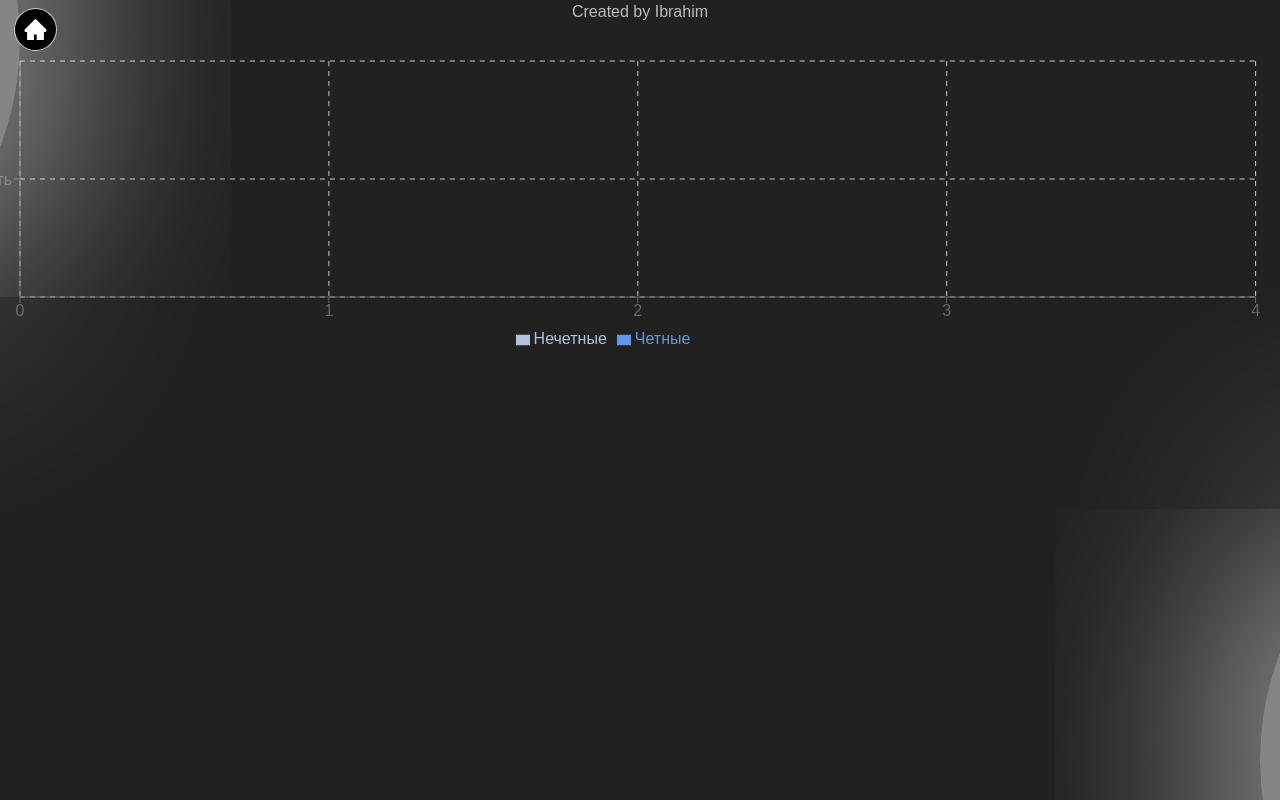
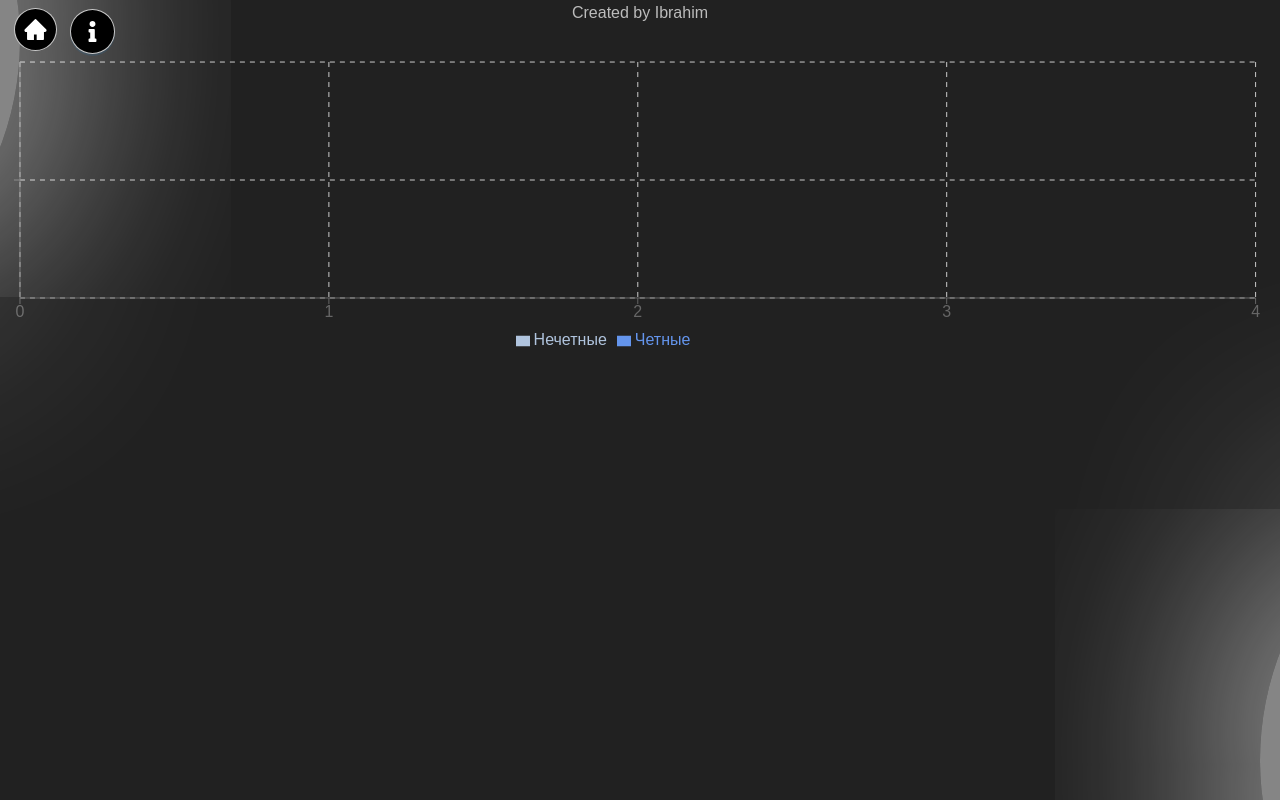
Before and after one commit to i8Rahi1m/exam-help, a Next.js app: page /statistic/1 in a window 1280 px wide. Built offline with nearby package versions, Linux system fonts and the light colour scheme.

Commit message:
bout-button

```diff
--- a/app/globals.css
+++ b/app/globals.css
@@ -9,3 +9,20 @@ body {
 .btndj::after{
   background-color: #80808056;
 }
+.custom-buton {
+  position: fixed;
+  top: 0.55rem;
+  left: 70px;
+  font-size: 21px;
+  border-radius: 9999px;
+  background-color: black;
+  z-index: 2;
+  border: 1px solid #ffffffc8;
+  transition: all 0.3s;
+  height: 45px;
+  width: 45px;
+}
+
+.custom-buton:hover {
+  box-shadow: 0px 0px 8px white;
+}
--- a/app/layout.tsx
+++ b/app/layout.tsx
@@ -16,7 +16,7 @@ export default function RootLayout({
       <body>
         <div className="fixed p-[300px] w-[200px] bg-[#ffffff73] z-1 rounded-full shadow-[0px_0px_2000px] shadow-[#ffffff] -left-[580px] -top-[260px]"></div>
         <div className="fixed p-[300px] w-[200px] bg-[#ffffff73] z-1 rounded-full shadow-[0px_0px_2000px] shadow-[#ffffff] -right-[580px] -bottom-[260px]"></div>
-        <p className="text-center text-[#bcbcbc]">Created by Ibrahim</p>
+        <p className="text-center text-[#bcbcbc] mt-[1px]">Created by Ibrahim</p>
         {children}
       </body>
     </html>
--- a/app/statistic/[title]/page.tsx
+++ b/app/statistic/[title]/page.tsx
@@ -1,5 +1,6 @@
 'use client';
 
+import AboutButton from "@/components/aboutButton/ui";
 import { HomeLink } from "@/components/homeLink/ui";
 import { Diagram } from "@/entities/diagram/ui";
 
@@ -7,8 +8,10 @@ export default function TicketPage() {
 
   return (
     <div className="">
+      <AboutButton/>
       <HomeLink/>
       <Diagram/>
+
     </div>
   );
 }
--- /dev/null
+++ b/components/aboutButton/ui.tsx
@@ -0,0 +1,20 @@
+"use client"
+
+import React from 'react';
+import { Button, Popover } from 'antd';
+import '@ant-design/v5-patch-for-react-19';
+import { FaInfo } from "react-icons/fa";
+
+const content = (
+  <div>
+    <p className='w-[350px] text-[15px] font-medium'>На этой странице билеты поделены на ЧЁТНЫЕ и НЕЧЁТНЫЕ и суммированы сложности их вопросов, для статистики.</p>
+  </div>
+);
+
+const AboutButton: React.FC = () => (
+  <Popover content={content} title="About*">
+    <Button className="custom-buton" type="primary"><FaInfo/></Button>
+  </Popover>
+);
+
+export default AboutButton;
--- a/entities/diagram/ui.tsx
+++ b/entities/diagram/ui.tsx
@@ -35,7 +35,7 @@ export const Diagram = () => {
 
   const data = [
     {
-      name: 'Сложность',
+      name: '',
       Четные: even,
       Нечетные: odd,
     },
--- a/package.json
+++ b/package.json
@@ -9,6 +9,7 @@
     "lint": "next lint"
   },
   "dependencies": {
+    "@ant-design/v5-patch-for-react-19": "^1.0.3",
     "antd": "^5.25.1",
     "next": "15.3.2",
     "react": "^19.0.0",
```
Also changed, not shown: 1 other file (tests, documents, lock files or other folders).
